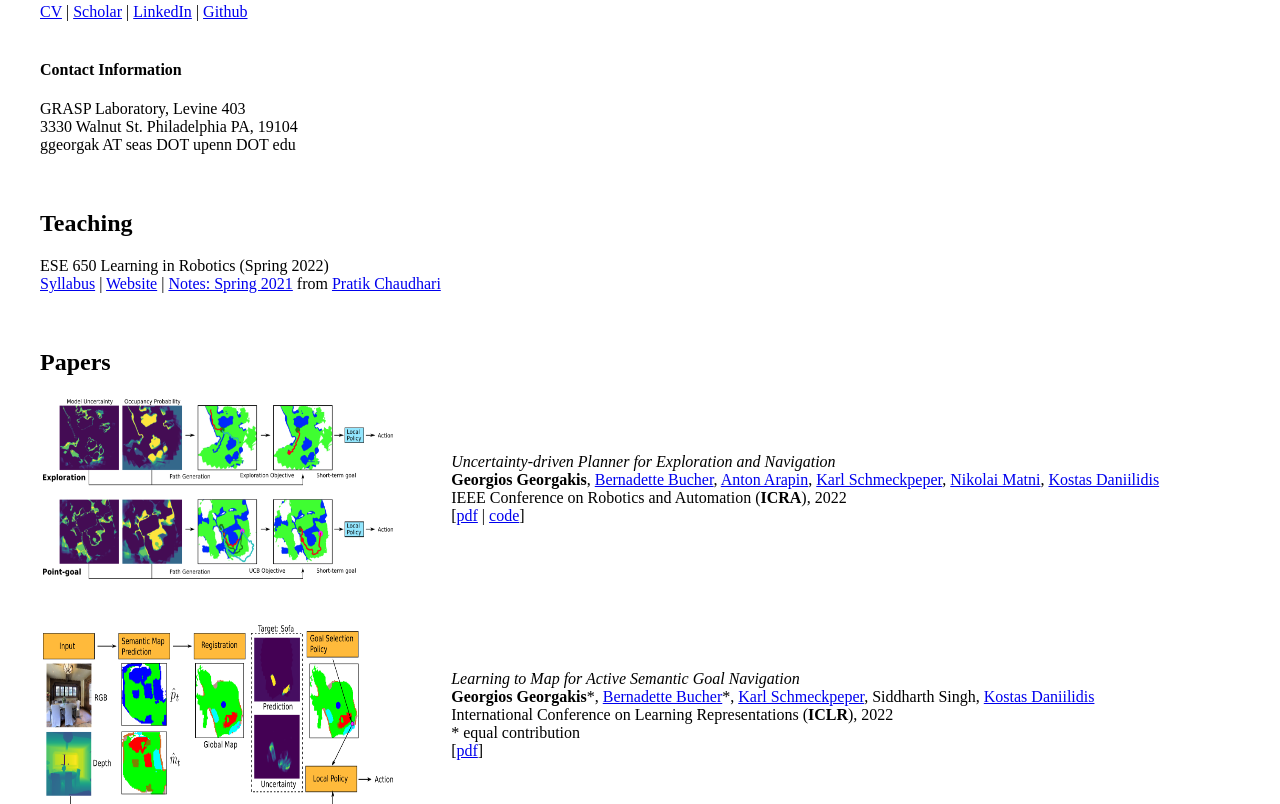
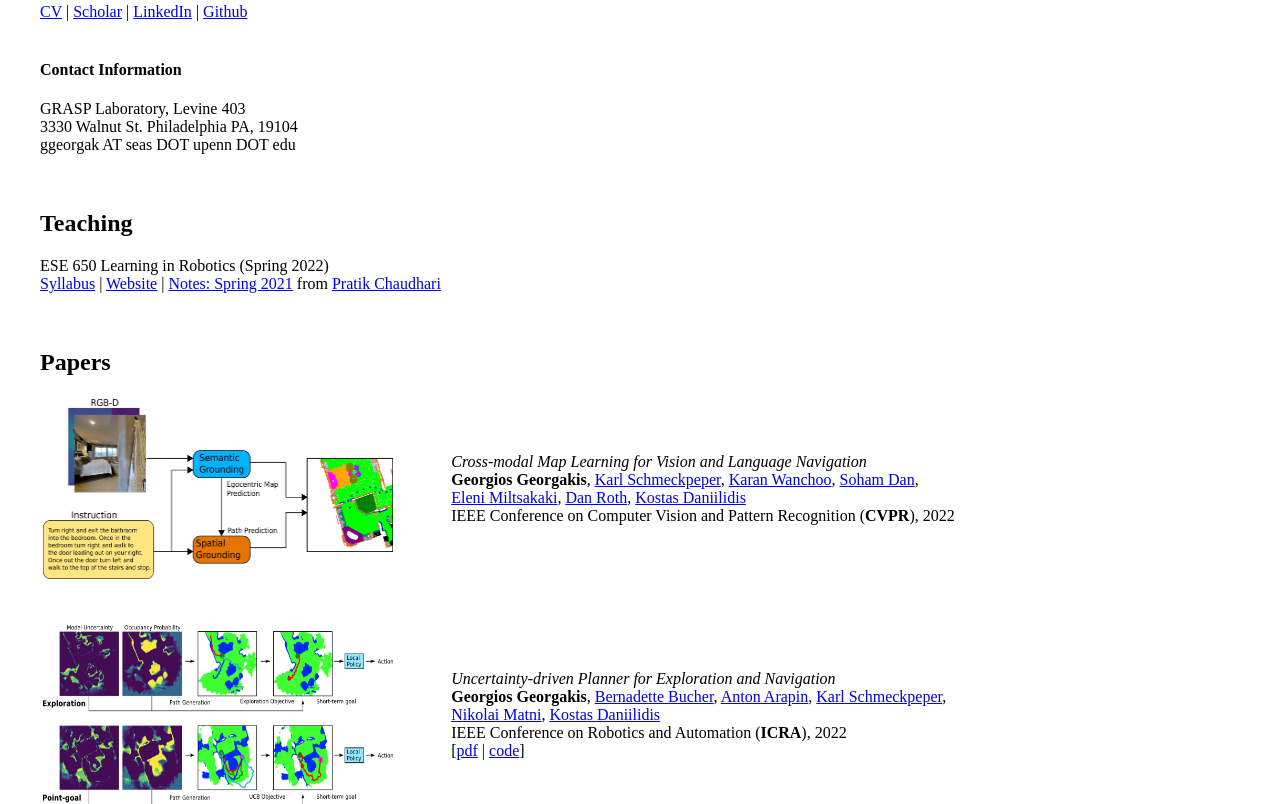
Before and after one commit to ggeorgak11/ggeorgak11.github.io, a plain HTML site: page index.html in a window 1280 px wide. Shown: the part 473-1277 px from the top of the page. Drawn offline with Linux system fonts and the light colour scheme.

Commit message:
added paper

```diff
--- a/index.html
+++ b/index.html
@@ -45,6 +45,26 @@ ESE 650 Learning in Robotics (Spring 2022) <br>
 
 <h2>Papers</h2>
 
+<table width="100%" border="0">
+  <tbody>
+  <tr>
+    <td width="30%"><img src="images/vln_title.png" width="350" height="180" class="papericon"></td>
+  <td width="4%"> </td>
+    <td width="66%"><p class="papertext"> <i>Cross-modal Map Learning for Vision and Language Navigation</i> <br>
+    <b>Georgios Georgakis</b>, <a href="https://sites.google.com/view/karlschmeckpeper">Karl Schmeckpeper</a>, <a href="https://www.linkedin.com/in/karan-wanchoo-21b94240/">Karan Wanchoo</a>, <a href="https://sdan2.github.io/">Soham Dan</a>, <br>
+    <a href="https://www.miltsakaki.com/">Eleni Miltsakaki</a>, <a href="https://www.cis.upenn.edu/~danroth/">Dan Roth</a>, <a href="https://www.cis.upenn.edu/~kostas/">Kostas Daniilidis</a> <br>
+    <a>IEEE Conference on Computer Vision and Pattern Recognition (<b>CVPR</b>), 2022</a> <br>
+	 </td>
+    <td>&nbsp;</td>
+  </tr>
+  <tr>
+    <td>&nbsp;</td>
+    <td>&nbsp;</td>
+    <td>&nbsp;</td>
+  </tr>
+</tbody></table>
+
+<br>
 
 <table width="100%" border="0">
   <tbody>
@@ -52,7 +72,8 @@ ESE 650 Learning in Robotics (Spring 2022) <br>
     <td width="30%"><img src="images/UPEN_system_policy.png" width="350" height="180" class="papericon"></td>
   <td width="4%"> </td>
     <td width="66%"><p class="papertext"> <i>Uncertainty-driven  Planner for Exploration and Navigation</i> <br>
-    <b>Georgios Georgakis</b>, <a href="https://bucherb.github.io/">Bernadette Bucher</a>, <a href="https://www.linkedin.com/in/anton-arapin-9494b616b">Anton Arapin</a>, <a href="https://sites.google.com/view/karlschmeckpeper">Karl Schmeckpeper</a>, <a href="https://nikolaimatni.github.io/">Nikolai Matni</a>, <a href="https://www.cis.upenn.edu/~kostas/">Kostas Daniilidis</a> <br>
+    <b>Georgios Georgakis</b>, <a href="https://bucherb.github.io/">Bernadette Bucher</a>, <a href="https://www.linkedin.com/in/anton-arapin-9494b616b">Anton Arapin</a>, <a href="https://sites.google.com/view/karlschmeckpeper">Karl Schmeckpeper</a>, <br>
+    <a href="https://nikolaimatni.github.io/">Nikolai Matni</a>, <a href="https://www.cis.upenn.edu/~kostas/">Kostas Daniilidis</a> <br>
     <a>IEEE Conference on Robotics and Automation (<b>ICRA</b>), 2022</a> <br>
 	 [<a href="https://arxiv.org/pdf/2202.11907.pdf">pdf</a> | <a href="https://github.com/ggeorgak11/UPEN">code</a>]
 	 </td>
@@ -73,7 +94,8 @@ ESE 650 Learning in Robotics (Spring 2022) <br>
     <td width="30%"><img src="images/nav_policy2.png" width="350" height="180" class="papericon"></td>
   <td width="4%"> </td>
     <td width="66%"><p class="papertext"> <i>Learning to Map for Active Semantic Goal Navigation</i> <br>
-    <b>Georgios Georgakis</b>*, <a href="https://bucherb.github.io/">Bernadette Bucher</a>*, <a href="https://sites.google.com/view/karlschmeckpeper">Karl Schmeckpeper</a>, Siddharth Singh, <a href="https://www.cis.upenn.edu/~kostas/">Kostas Daniilidis</a> <br>
+    <b>Georgios Georgakis</b>*, <a href="https://bucherb.github.io/">Bernadette Bucher</a>*, <a href="https://sites.google.com/view/karlschmeckpeper">Karl Schmeckpeper</a>, <br>
+  Siddharth Singh, <a href="https://www.cis.upenn.edu/~kostas/">Kostas Daniilidis</a> <br>
 	<a>International Conference on Learning Representations (<b>ICLR</b>), 2022</a> <br>
 	* equal contribution <br>
 	 [<a href="https://arxiv.org/pdf/2106.15648.pdf">pdf</a>]
@@ -95,7 +117,8 @@ ESE 650 Learning in Robotics (Spring 2022) <br>
     <td width="30%"><img src="images/bridgeData_title.png" width="350" height="180" class="papericon"></td>
   <td width="4%"> </td>
     <td width="66%"><p class="papertext"> <i>Bridge Data: Boosting Generalization of Robotic Skills with Cross-Domain Datasets</i> <br>
-     <a href="https://febert.github.io/">Frederick Ebert</a>*, <a href="https://www.linkedin.com/in/yanlai-yang/">Yanlai Yang</a>*, <a href="https://sites.google.com/view/karlschmeckpeper">Karl Schmeckpeper</a>, <a href="https://bucherb.github.io/">Bernadette Bucher</a>, <b>Georgios Georgakis</b>, <a href="https://www.cis.upenn.edu/~kostas/">Kostas Daniilidis</a>, <a href="https://ai.stanford.edu/~cbfinn/">Chelsea Finn</a>, <a href="https://people.eecs.berkeley.edu/~svlevine/">Sergey Levine</a> <br>
+     <a href="https://febert.github.io/">Frederick Ebert</a>*, <a href="https://www.linkedin.com/in/yanlai-yang/">Yanlai Yang</a>*, <a href="https://sites.google.com/view/karlschmeckpeper">Karl Schmeckpeper</a>, <a href="https://bucherb.github.io/">Bernadette Bucher</a>, <b>Georgios Georgakis</b>, <br>
+     <a href="https://www.cis.upenn.edu/~kostas/">Kostas Daniilidis</a>, <a href="https://ai.stanford.edu/~cbfinn/">Chelsea Finn</a>, <a href="https://people.eecs.berkeley.edu/~svlevine/">Sergey Levine</a> <br>
 	<a>arXiv:2109.13396</a> <br>
 	* equal contribution <br>
 	 [<a href="https://arxiv.org/pdf/2109.13396.pdf">pdf</a>]
@@ -139,7 +162,8 @@ ESE 650 Learning in Robotics (Spring 2022) <br>
     <td width="30%"><img src="images/HKMR_title.PNG" width="350" height="180" class="papericon"></td>
   <td width="4%"> </td>
     <td width="66%"><p class="papertext"> <i>Hierarchical Kinematic Human Mesh Recovery</i> <br>
-	<b>Georgios Georgakis</b>*, <a href="https://liren2515.github.io/page/">Ren Li</a>*, <a href="https://karanams.github.io/">Srikrishna Karanam</a>, Terrence Chen, <a href="http://cs.gmu.edu/~kosecka/">Jana Kosecka</a>, and <a href="http://wuziyan.com/">Ziyan Wu</a> <br>
+	<b>Georgios Georgakis</b>*, <a href="https://liren2515.github.io/page/">Ren Li</a>*, <a href="https://karanams.github.io/">Srikrishna Karanam</a>, <br>
+  Terrence Chen, <a href="http://cs.gmu.edu/~kosecka/">Jana Kosecka</a>, and <a href="http://wuziyan.com/">Ziyan Wu</a> <br>
 	<a>European Conference on Computer Vision (<b>ECCV</b>), 2020</a> <br>
 	* equal contribution <br>
 	 [<a href="https://www.ecva.net/papers/eccv_2020/papers_ECCV/papers/123620749.pdf">pdf</a> | <a href="https://drive.google.com/file/d/1LHtdMyeGDIgeI9x0RFQNdrbFr6YlGt0Q/view?usp=sharing">supplementary</a> | <a href="https://drive.google.com/file/d/1wEqCMjBSPMZODoCQMFw_KoQd78yY7HMq/view?usp=sharing">long slides</a> | <a href="https://drive.google.com/file/d/1B0pXIIt5HEeV_tVJXS4iTYg2peR-zWKU/view?usp=sharing">short slides</a> | <a href="https://drive.google.com/file/d/16ZatXrWQXQDX5KBrvQSWUSM6uStFD-5F/view?usp=sharing">long video</a> | <a href="https://drive.google.com/file/d/1xco36-d1na1gcwyphC2zXmwCXALA3aER/view?usp=sharing">short video</a>]
@@ -161,7 +185,8 @@ ESE 650 Learning in Robotics (Spring 2022) <br>
     <td width="30%"><img src="images/miccai_2020.png" width="350" height="180" class="papericon"></td>
   <td width="4%"> </td>
     <td width="66%"><p class="papertext"> <i>Robust Multi-modal 3D Patient Body Modeling</i> <br>
-	Fan Yang, <a href="https://liren2515.github.io/page/">Ren Li</a>, <b>Georgios Georgakis</b>, <a href="https://karanams.github.io/">Srikrishna Karanam</a>, Terrence Chen, Haibin Ling, <a href="http://wuziyan.com/">Ziyan Wu</a> <br>
+	Fan Yang, <a href="https://liren2515.github.io/page/">Ren Li</a>, <b>Georgios Georgakis</b>, <a href="https://karanams.github.io/">Srikrishna Karanam</a>, <br>
+  Terrence Chen, Haibin Ling, <a href="http://wuziyan.com/">Ziyan Wu</a> <br>
 	<a>Medical Image Computing and Computer Assisted Interventions (<b>MICCAI</b>), 2020</a> <br>
 	[<a href="https://www3.cs.stonybrook.edu/~hling/publication/3dbody-miccai20.pdf">pdf</a>]
 	</td>
@@ -203,7 +228,8 @@ ESE 650 Learning in Robotics (Spring 2022) <br>
     <td width="30%"><img src="images/human_pose_cai.PNG" width="350" height="180" class="papericon"></td>
   <td width="4%"> </td>
     <td width="66%"><p class="papertext"> <i>Towards Robust RGB-D Human Mesh Recovery</i> <br>
-	Ren Li, <a href="https://www.changjiangcai.com/">Changjiang Cai</a>, <b>Georgios Georgakis</b>, <a href="https://karanams.github.io/">Srikrishna Karanam</a>, Terrence Chen, <a href="http://wuziyan.com/">Ziyan Wu</a> <br>
+	Ren Li, <a href="https://www.changjiangcai.com/">Changjiang Cai</a>, <b>Georgios Georgakis</b>, <a href="https://karanams.github.io/">Srikrishna Karanam</a>, <br>
+  Terrence Chen, <a href="http://wuziyan.com/">Ziyan Wu</a> <br>
 	<a>arXiv:1911.07383</a> <br>
 	 [<a href=https://arxiv.org/pdf/1911.07383v1.pdf>pdf</a>]</td>
     <td>&nbsp;</td>
```
Also changed, not shown: images/vln_title.png (added), 1 other file.
